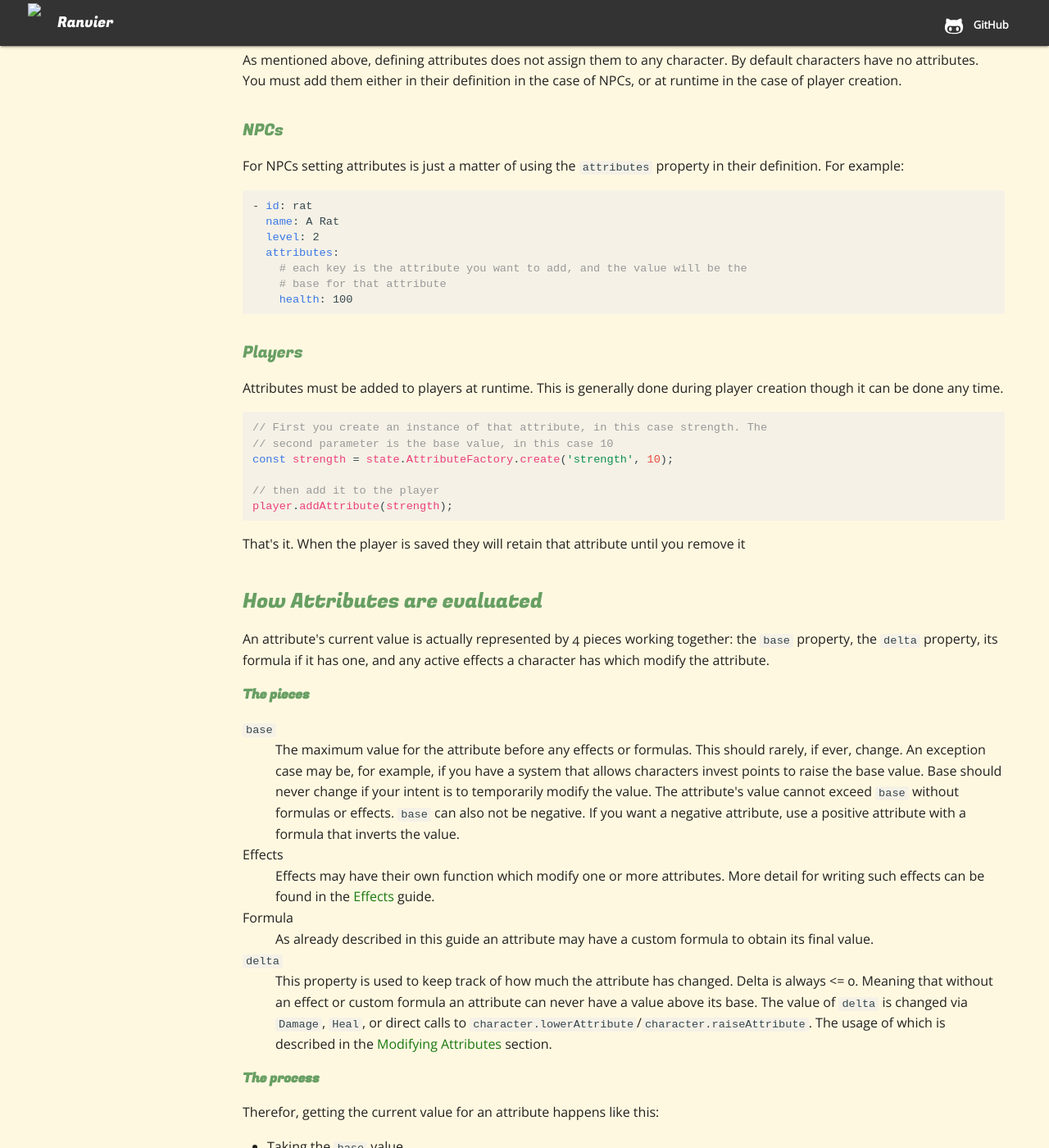
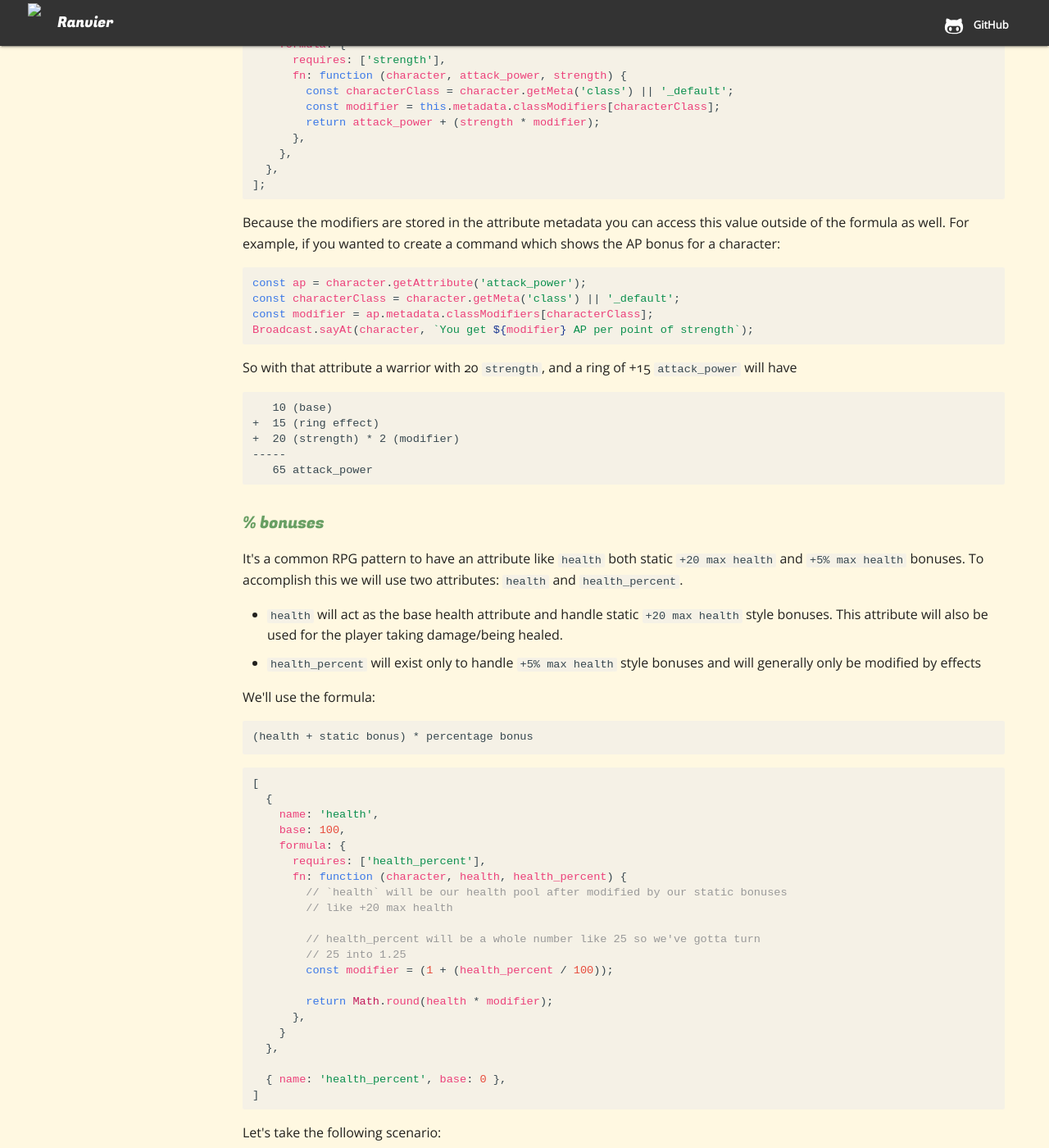
Before and after one commit to RanvierMUD/docs, an MkDocs documentation site: the page built from docs/coding/attributes.md, in a window 1280 px wide and 1400 px high, scrolled down 3520 px. Shown: the whole window at 82% size. Built offline with MkDocs 1.6.1, drawn with Linux system fonts in a browser that asks for light colours; some web fonts are replaced; old or Windows-style settings are respelled for this version of MkDocs; some of the changed text lies outside the part shown.

Commit message:
Add attribute recipes section

````diff
--- a/docs/coding/attributes.md
+++ b/docs/coding/attributes.md
@@ -76,6 +76,11 @@ Computed attributes allow you to have an attribute which depends on other attrib
     // calculation. You may depend on attributes defined in a different bundle.
     requires: ['intellect'],
 
+    metadata: {
+      // some custom constant we'll use in the formula
+      levelMultiplier: 0.33,
+    },
+
     // 'fn' is the formula function. The function will automatically receive
     // as arguments:
     //   1. The character the attribute belongs to
@@ -88,7 +93,12 @@ Computed attributes allow you to have an attribute which depends on other attrib
     //      Each is the value, after effects/formulas, of that attribute
     fn: function (character, mana, intellect) {
       // Using the example formula from before:
-      return Math.floor(mana + intellect + character.level * 0.33);
+      return Math.floor(
+        mana +
+        intellect +
+        // to access the `metadata` inside the formula use `this.metadata`
+        character.level * this.metadata.levelMultiplier
+      );
     }
   }
 }
@@ -103,10 +113,12 @@ error when trying to run the server:
 error: Attribute formula for [attribute-a] has circular dependency [attribute-a -> attribute-b -> attribute-a]
 ```
 
-### Accessing Metadata
-You've seen formula fn's use the `function (a) { return a; }` style instead of arrow syntax like `(a) => a`. The reason
-is that `this` in a formula fn is the Attribute instance itself. Therefor you can use `this` to access the metadata of an
-attribute.
+### Recipes
+
+#### Class/race modifiers
+
+Example computed attribute which uses metadata to change the formula
+depending on the character's class.
 
 ```js
   {
@@ -135,6 +147,119 @@ attribute.
     },
   },
 ];
+```
+
+Because the modifiers are stored in the attribute metadata you can access this
+value outside of the formula as well. For example, if you wanted to create a
+command which shows the AP bonus for a character:
+
+```js
+const ap = character.getAttribute('attack_power');
+const characterClass = character.getMeta('class') || '_default';
+const modifier = ap.metadata.classModifiers[characterClass];
+Broadcast.sayAt(character, `You get ${modifier} AP per point of strength`);
+```
+
+So with that attribute a warrior with 20 `strength`, and a ring of +15 `attack_power` will have
+
+```
+   10 (base)
++  15 (ring effect)
++  20 (strength) * 2 (modifier)
+-----
+   65 attack_power
+```
+
+### % bonuses
+
+It's a common RPG pattern to have an attribute like `health` both static `+20 max health` and `+5%
+max health` bonuses. To accomplish this we will use two attributes: `health` and `health_percent`.
+
+* `health` will act as the base health attribute and handle static `+20 max health` style bonuses. This attribute will also
+  be used for the player taking damage/being healed.
+* `health_percent` will exist only to handle  `+5% max health` style bonuses and will generally only be modified by effects
+
+We'll use the formula:
+
+```
+(health + static bonus) * percentage bonus
+```
+
+```js
+[
+  {
+    name: 'health',
+    base: 100,
+    formula: {
+      requires: ['health_percent'],
+      fn: function (character, health, health_percent) {
+        // `health` will be our health pool after modified by our static bonuses
+        // like +20 max health
+
+        // health_percent will be a whole number like 25 so we've gotta turn
+        // 25 into 1.25
+        const modifier = (1 + (health_percent / 100));
+
+        return Math.round(health * modifier);
+      },
+    }
+  },
+
+  { name: 'health_percent', base: 0 },
+]
+```
+
+Let's take the following scenario:
+
+* Base `health` of 100
+* Wearing a ring with `+20 max health`
+* Has an effect that gives `+30% max health`
+* So the formula will look like:
+
+```
+(100 + 20) * (1 + (30 / 100))
+            =
+        120 * 1.30
+            =
+           156
+```
+
+If, however, you want to have the formula:
+
+```
+(health * percentage bonus) + static bonus`
+```
+
+We'll need to change  our formula slightly:
+
+```js
+// ...
+fn: function (character, health, health_percentage) {
+  // get the static bonus amount from the difference of base and current max health
+  const staticBonus = health  - this.base;
+
+  // again, health_percent will be a whole number like 25 so we've gotta turn
+  // 25 into 1.25
+  const modifier = (1 + (health_percent / 100));
+
+  return Math.round(health * modifier + staticBonus);
+},
+// ...
+```
+
+Now, given the same scenario:
+
+* Base `health` of 100
+* Wearing a ring with `+20 max health`
+* Has an effect that gives `+30% max health`
+* So the formula will look like:
+
+```
+(100 * (1 + (30 / 100))) + 20
+            =
+        130 + 20
+            =
+           150
 ```
 
 ## Giving Characters Attributes
````
